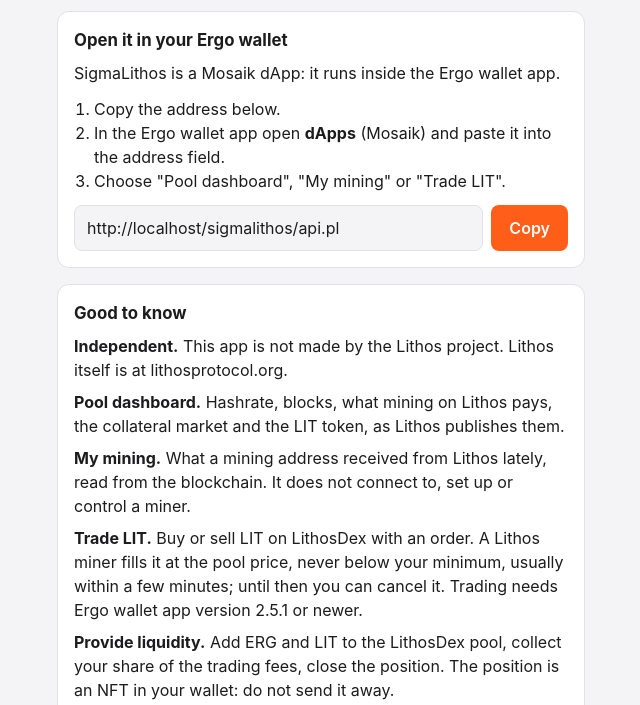
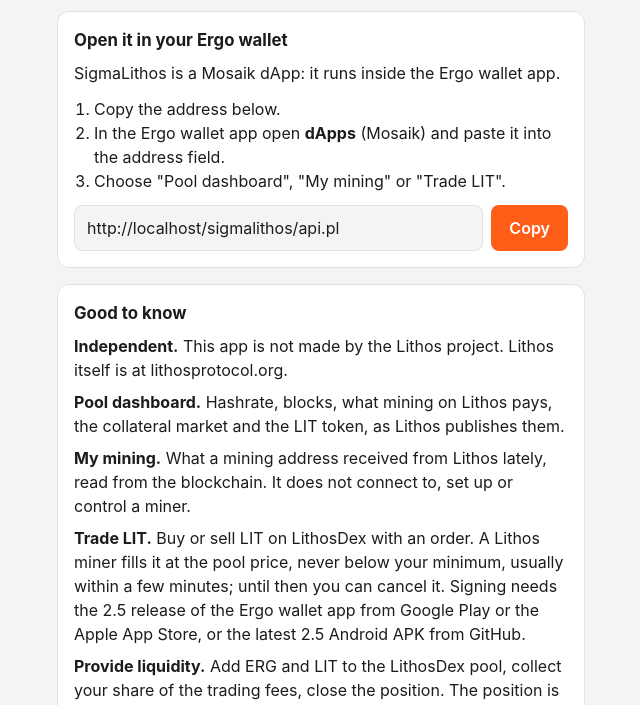
Before and after one commit to andrehafner/SigmaSwap, a plain HTML site: page sigmalithos/index.html in a window 1280 px wide. Shown: the part 95-800 px from the top of the page, without its empty margins (319-959 px from the left). Drawn offline with Linux system fonts and the light colour scheme.

Commit message:
SigmaLithos: let every wallet in, warn which wallet release can sign
The wallet-version gate is now off by default (LITHOS_MIN_WALLET is
optional). Trading, liquidity and lending are shown to everyone with a
warning that only the 2.5 release of the Ergo wallet app (Google Play,
App Store, or the latest 2.5 GitHub APK) can sign Lithos contracts.

Co-Authored-By: Claude Fable 5.2 <noreply@anthropic.com>
Claude-Session: https://claude.ai/code/session_01Cmw7cSnCKMiVdmBBph3R1D

```diff
--- a/sigmalithos/index.html
+++ b/sigmalithos/index.html
@@ -38,7 +38,7 @@
             <li><strong>Independent.</strong> This app is not made by the Lithos project. Lithos itself is at lithosprotocol.org.</li>
             <li><strong>Pool dashboard.</strong> Hashrate, blocks, what mining on Lithos pays, the collateral market and the LIT token, as Lithos publishes them.</li>
             <li><strong>My mining.</strong> What a mining address received from Lithos lately, read from the blockchain. It does not connect to, set up or control a miner.</li>
-            <li><strong>Trade LIT.</strong> Buy or sell LIT on LithosDex with an order. A Lithos miner fills it at the pool price, never below your minimum, usually within a few minutes; until then you can cancel it. Trading needs Ergo wallet app version 2.5.1 or newer.</li>
+            <li><strong>Trade LIT.</strong> Buy or sell LIT on LithosDex with an order. A Lithos miner fills it at the pool price, never below your minimum, usually within a few minutes; until then you can cancel it. Signing needs the 2.5 release of the Ergo wallet app from Google Play or the Apple App Store, or the latest 2.5 Android APK from GitHub.</li>
             <li><strong>Provide liquidity.</strong> Add ERG and LIT to the LithosDex pool, collect your share of the trading fees, close the position. The position is an NFT in your wallet: do not send it away.</li>
             <li><strong>Lend collateral.</strong> Lock about 3 ERG and a LIT permit so miners are paid the moment a block is found, and earn the difference when that block's reward reaches you. It cannot be cancelled and can stay locked a long time. One position per address.</li>
             <li><strong>Small market.</strong> LIT is thinly traded. Large trades move the price a lot, and an order can wait a long time.</li>
```
Also changed, not shown: 4 other files.
